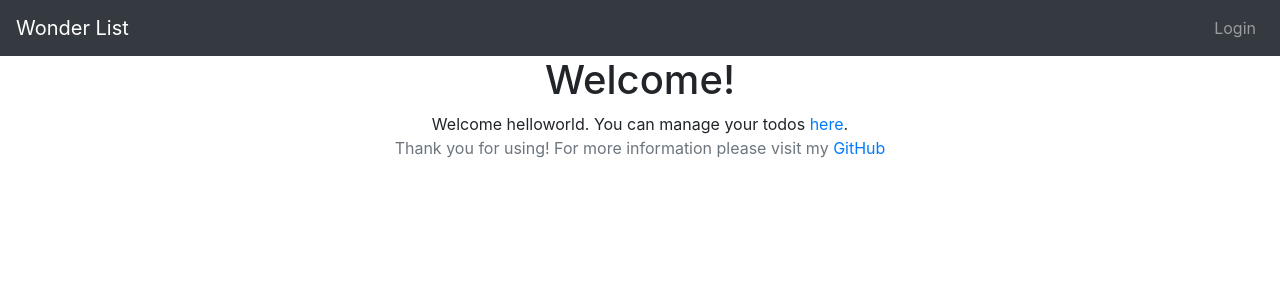
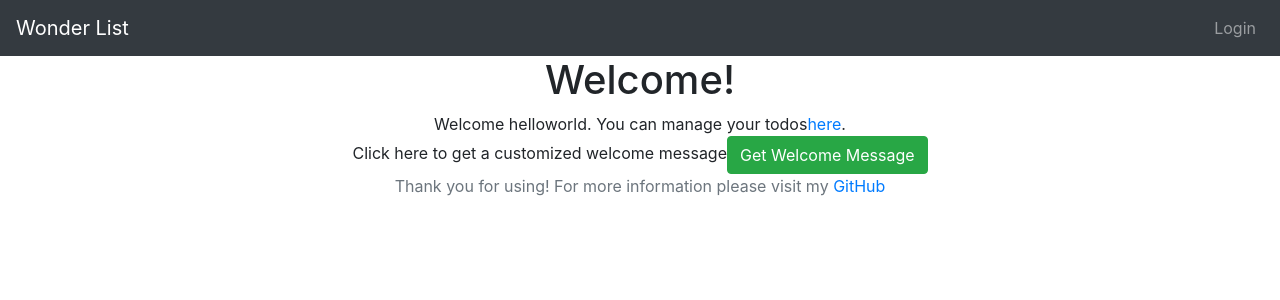
Before and after one commit to Yiwen789/todo-app, a React (Create React App) app: page / in a window 1280 px wide. Both pictures are taken after a click on the button "Login". Shown: the top 300 px of the page. Built offline with nearby package versions, Linux system fonts and the light colour scheme.

Commit message:
added welcome messsage button

```diff
--- a/src/components/todo/ErrorComponent.js
+++ b/src/components/todo/ErrorComponent.js
@@ -1,4 +1,4 @@
-import React, {Component} from 'react'
+import React from 'react'
 
 function ErrorComponent() {
     return <div>An Error Occurred. I don't know what to do! Contact support at abcd-efgh-ijkl</div>
--- a/src/components/todo/LoginComponent.js
+++ b/src/components/todo/LoginComponent.js
@@ -45,7 +45,7 @@ class LoginComponent extends Component {
 
     loginClicked() {
         //in28minutes,dummy
-        if(this.state.username==='in28minutes' && this.state.password==='dummy' || this.state.password===''){
+        if((this.state.username==='in28minutes' && this.state.password==='dummy') || this.state.password===''){
             AuthenticationService.registerSuccessfulLogin(this.state.username,this.state.password)
             this.props.history.push(`/welcome/${this.state.username}`)
             //this.setState({showSuccessMessage:true})
--- a/src/components/todo/TodoApp.js
+++ b/src/components/todo/TodoApp.js
@@ -1,5 +1,5 @@
 import React, {Component} from 'react'
-import {BrowserRouter as Router, Route, Switch, Link} from 'react-router-dom';
+import {BrowserRouter as Router, Route, Switch} from 'react-router-dom';
 import AuthenticatedRoute from './AuthenticatedRoute';
 import LoginComponent from './LoginComponent';
 import ListTodosComponent from './ListTodosComponent';
--- a/src/components/todo/WelcomeComponent.js
+++ b/src/components/todo/WelcomeComponent.js
@@ -1,17 +1,38 @@
 import React, {Component} from 'react'
 import {Link} from 'react-router-dom'
 
+
+
 class WelcomeComponent extends Component {
+    constructor(props) {
+      super(props);
+      this.retrieveWelcomeMessage = this.retrieveWelcomeMessage.bind(this);
+    }
+
     render() {
         return (
             <>
                 <h1>Welcome!</h1>
                 <div className="container">
-                Welcome {this.props.match.params.name}. You can manage your todos <Link to="/todos">here</Link>.
+                Welcome {this.props.match.params.name}. You can manage your todos
+                <Link to="/todos">here</Link>.
+                </div>
+                <div className="container">
+                  Click here to get a customized welcome message
+                  <button onClick={this.retrieveWelcomeMessage}
+                  className="btn btn-success">
+                    Get Welcome Message
+                  </button>
+
                 </div>
             </>
         )
     }
+
+    retrieveWelcomeMessage() {
+      console.log('clicked');
+    }
+
 }
 
 
```
